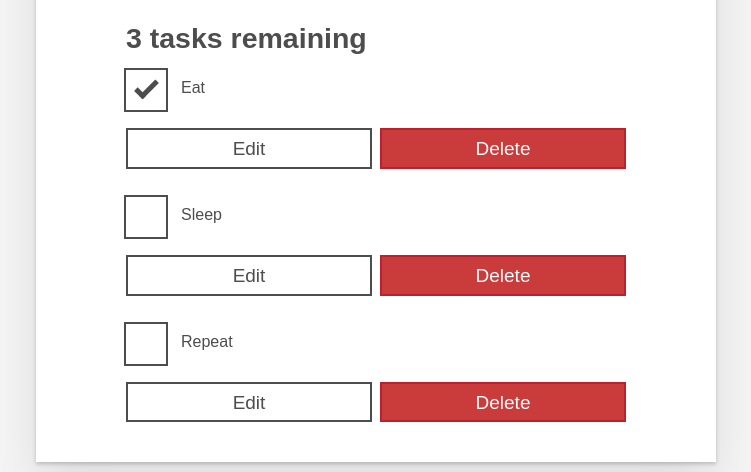
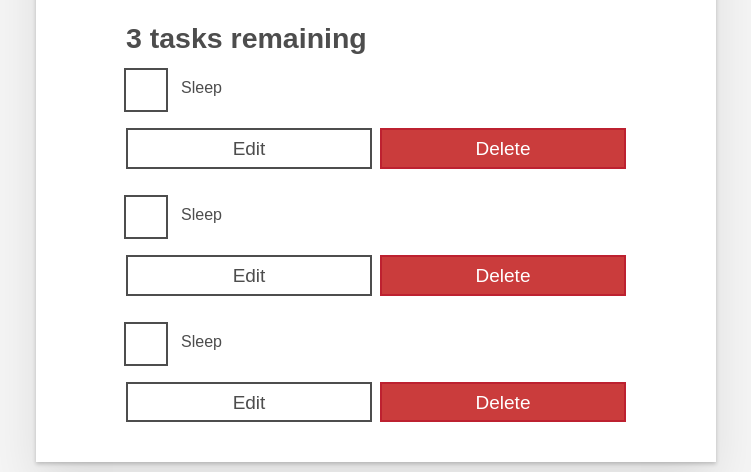
Before and after one commit to DTFsquad/react-to-do-app, a React (Create React App) app: page / in a window 1280 px wide. Shown: the part 375-847 px from the top of the page, without its empty margins (264-1015 px from the left). Built offline with nearby package versions, Linux system fonts and the light colour scheme.

Commit message:
create todo component

```diff
--- a/src/App.js
+++ b/src/App.js
@@ -1,4 +1,5 @@
 import React from 'react';
+import Todo from "./components/Todo";
 
 
 function App(props) {
@@ -47,54 +48,10 @@
         className="todo-list stack-large stack-exception"
         aria-labelledby="list-heading"
       >
-        <li className="todo stack-small">
-          <div className="c-cb">
-            <input id="todo-0" type="checkbox" defaultChecked={true} />
-            <label className="todo-label" htmlFor="todo-0">
-              Eat
-            </label>
-          </div>
-          <div className="btn-group">
-            <button type="button" className="btn">
-              Edit <span className="visually-hidden">Eat</span>
-            </button>
-            <button type="button" className="btn btn__danger">
-              Delete <span className="visually-hidden">Eat</span>
-            </button>
-          </div>
-        </li>
-        <li className="todo stack-small">
-          <div className="c-cb">
-            <input id="todo-1" type="checkbox" />
-            <label className="todo-label" htmlFor="todo-1">
-              Sleep
-            </label>
-          </div>
-          <div className="btn-group">
-            <button type="button" className="btn">
-              Edit <span className="visually-hidden">Sleep</span>
-            </button>
-            <button type="button" className="btn btn__danger">
-              Delete <span className="visually-hidden">Sleep</span>
-            </button>
-          </div>
-        </li>
-        <li className="todo stack-small">
-          <div className="c-cb">
-            <input id="todo-2" type="checkbox" />
-            <label className="todo-label" htmlFor="todo-2">
-              Repeat
-            </label>
-          </div>
-          <div className="btn-group">
-            <button type="button" className="btn">
-              Edit <span className="visually-hidden">Repeat</span>
-            </button>
-            <button type="button" className="btn btn__danger">
-              Delete <span className="visually-hidden">Repeat</span>
-            </button>
-          </div>
-        </li>
+        <Todo />
+        <Todo />
+        <Todo />
+
       </ul>
     </div>
   );
--- /dev/null
+++ b/src/components/Todo.js
@@ -0,0 +1,22 @@
+import React from "react";
+
+export default function Todo() {
+    return (
+        <li className="todo stack-small">
+            <div className="c-cb">
+                <input id="todo-1" type="checkbox" />
+                <label className="todo-label" htmlFor="todo-1">
+                    Sleep
+            </label>
+            </div>
+            <div className="btn-group">
+                <button type="button" className="btn">
+                    Edit <span className="visually-hidden">Sleep</span>
+                </button>
+                <button type="button" className="btn btn__danger">
+                    Delete <span className="visually-hidden">Sleep</span>
+                </button>
+            </div>
+        </li>
+    );
+}
```
